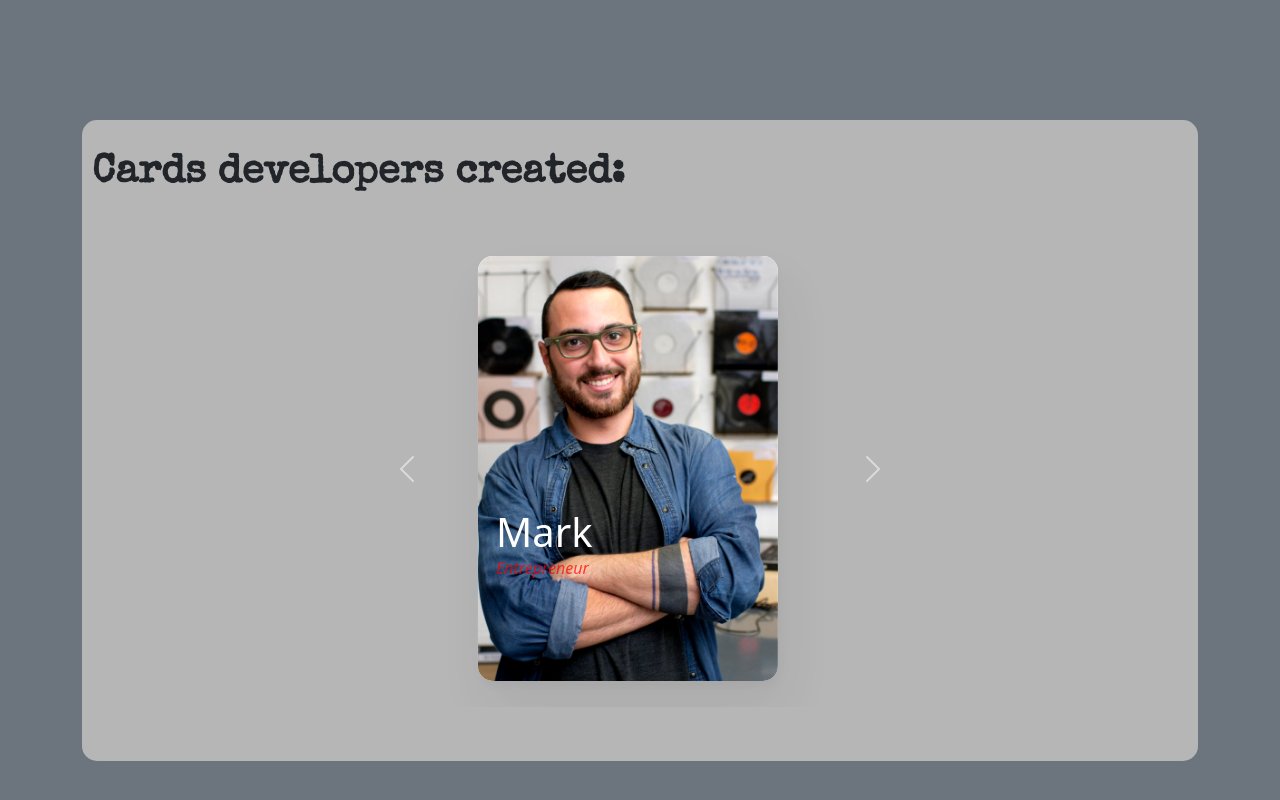
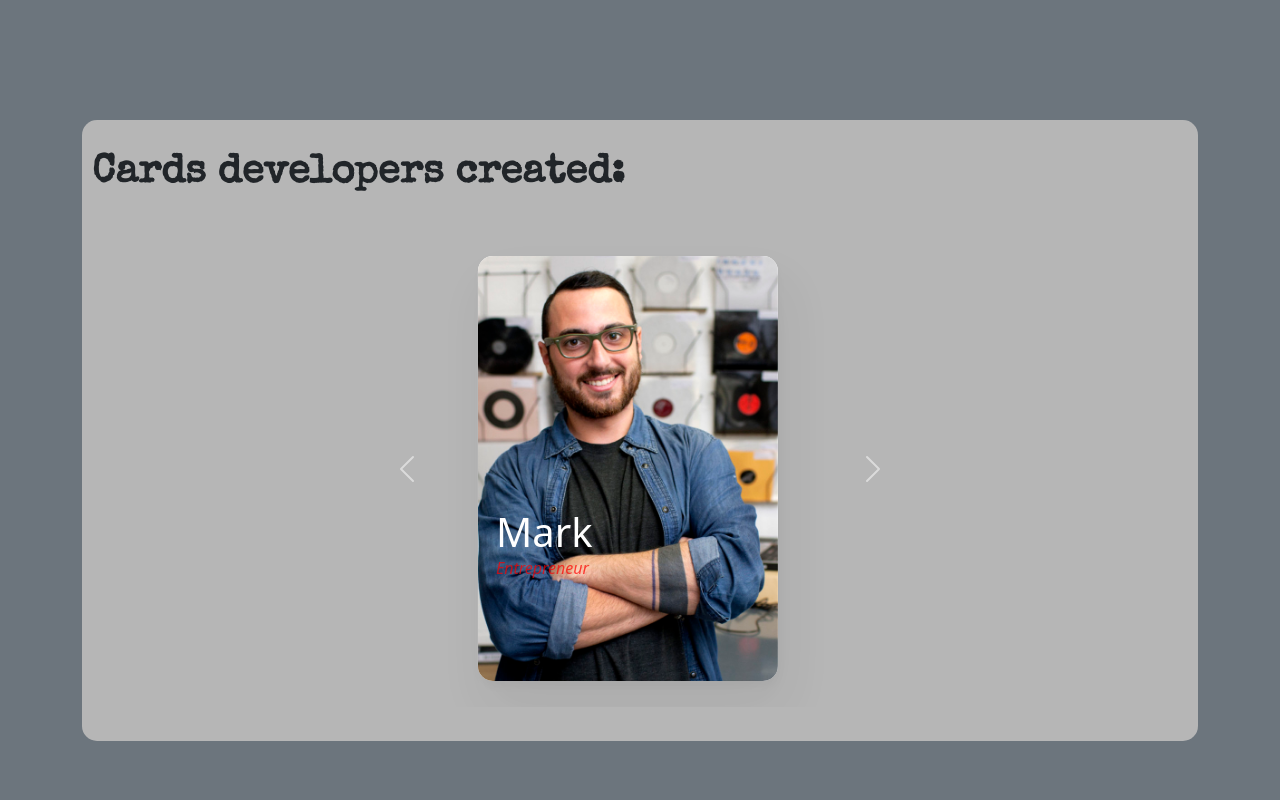
Before and after one commit to milindvishnoi/CardsMadeEasy, a website: page pub/pages/home.html in a window 1280 px wide. Shown: the part 680-1480 px from the top of the page. Drawn offline with nearby package versions, Linux system fonts and the light colour scheme; files whose address does not match are found by name.

Commit message:
fixed the highlight

```diff
--- a/pub/css/home.css
+++ b/pub/css/home.css
@@ -19,7 +19,7 @@
 
 .highlight {
   background-color: #b6b6b6;
-  padding: 30px 10px 30px;
+  padding: 30px 10px 10px;
   border-radius: 15px;
   margin-bottom: 40px;
 }
```
